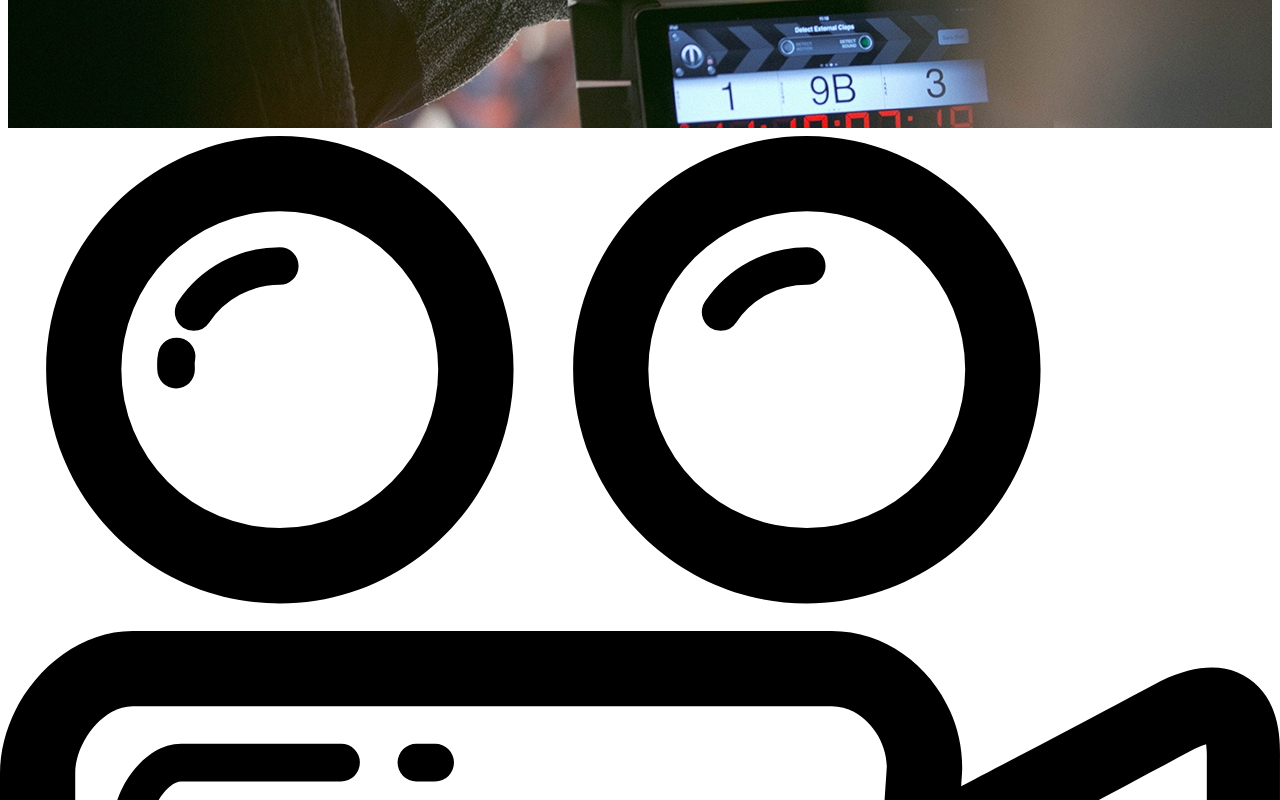
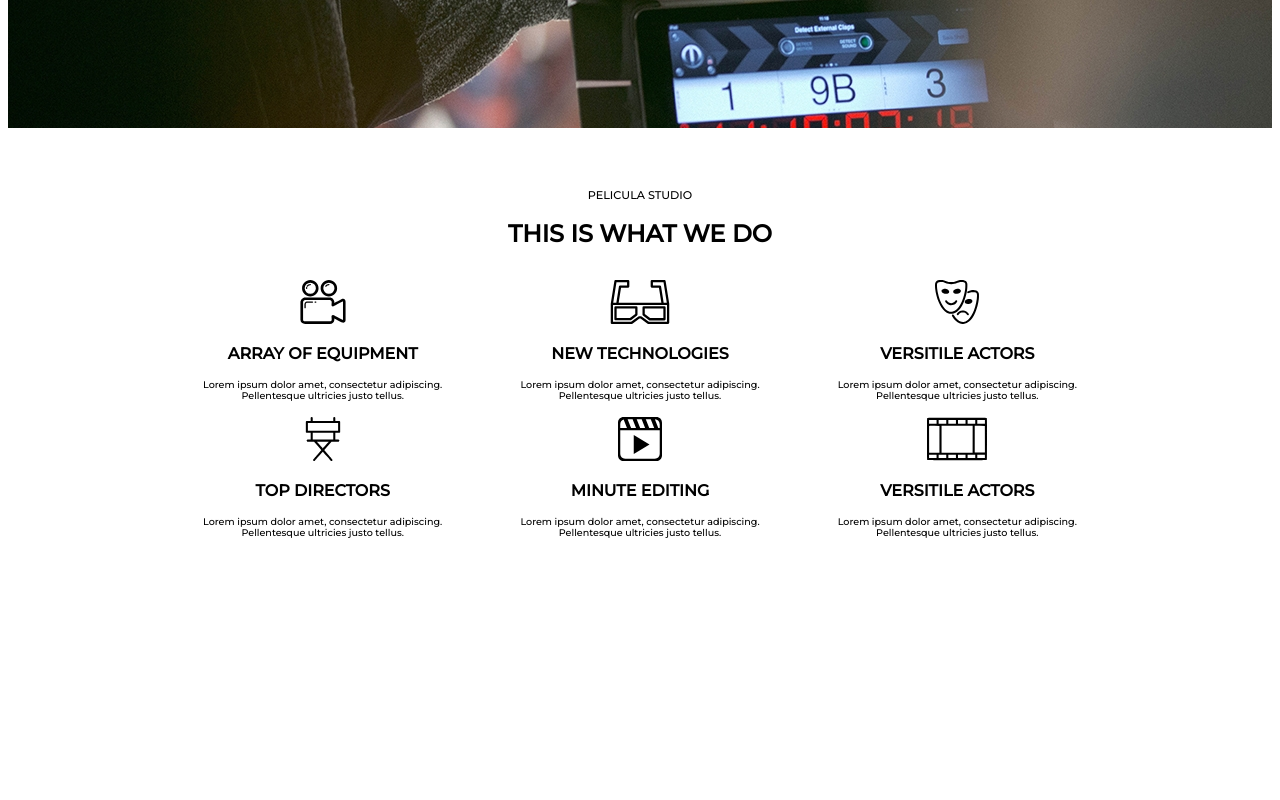
Before and after one commit to NicolaSoggiu/proj-html-vuejs, a Vue app: page / in a window 1280 px wide. Shown: the part 560-1360 px from the top of the page. After the commit the page ends 1098 px from the top, so only its background shows below. Built offline with nearby package versions, Linux system fonts and the light colour scheme.

Commit message:
fix styles in first section

```diff
--- a/src/components/AppCard.vue
+++ b/src/components/AppCard.vue
@@ -8,10 +8,31 @@ export default {
 
 <template>
   <div class="card">
-    <img :src="card.img" alt="" />
+    <div class="img-container">
+      <img :src="card.img" alt="" />
+    </div>
     <h2>{{ card.title }}</h2>
     <span>{{ card.text }}</span>
   </div>
 </template>
 
-<style lang="scss" scoped></style>
+<style lang="scss" scoped>
+.card {
+  width: calc((100% / 3) - 2rem);
+  display: flex;
+  flex-direction: column;
+  text-align: center;
+  img {
+    aspect-ratio: 1 / 1;
+    width: 60px;
+    padding-bottom: 1rem;
+  }
+  h2 {
+    padding-bottom: 1rem;
+    font-size: 1rem;
+  }
+  span {
+    font-size: 0.6rem;
+  }
+}
+</style>
--- a/src/components/AppWhatWeDo.vue
+++ b/src/components/AppWhatWeDo.vue
@@ -11,22 +11,22 @@ export default {
           text: "Lorem ipsum dolor amet, consectetur adipiscing. Pellentesque ultricies justo tellus.",
         },
         {
-          img: "../../public/img/image15.svg",
+          img: "../../public/img/image16.svg",
           title: "NEW TECHNOLOGIES",
           text: "Lorem ipsum dolor amet, consectetur adipiscing. Pellentesque ultricies justo tellus.",
         },
         {
-          img: "../../public/img/image16.svg",
+          img: "../../public/img/image18.svg",
           title: "VERSITILE ACTORS",
           text: "Lorem ipsum dolor amet, consectetur adipiscing. Pellentesque ultricies justo tellus.",
         },
         {
-          img: "../../public/img/image17.svg",
+          img: "../../public/img/image15.svg",
           title: "TOP DIRECTORS",
           text: "Lorem ipsum dolor amet, consectetur adipiscing. Pellentesque ultricies justo tellus.",
         },
         {
-          img: "../../public/img/image18.svg",
+          img: "../../public/img/image17.svg",
           title: "MINUTE EDITING",
           text: "Lorem ipsum dolor amet, consectetur adipiscing. Pellentesque ultricies justo tellus.",
         },
@@ -45,13 +45,36 @@ export default {
 </script>
 
 <template>
+  <div class="text">
+    <span>PELICULA STUDIO</span>
+    <h2>THIS IS WHAT WE DO</h2>
+  </div>
   <div class="What-we-do">
     <AppCard v-for="card in arrWhatWeDo" :key="card" :card="card" />
   </div>
 </template>
 
 <style lang="scss" scoped>
-.what-we-do {
+.text {
+  text-align: center;
+  padding-top: 3rem;
+  span {
+    font-size: 0.7rem;
+    margin-bottom: 1rem;
+  }
+  h2 {
+    padding-top: 1rem;
+    padding-bottom: 2rem;
+  }
+}
+
+.What-we-do {
+  width: 1000px;
+  margin: auto;
   display: flex;
+  flex-wrap: wrap;
+  justify-content: center;
+  align-items: center;
+  gap: 1rem;
 }
 </style>
```
